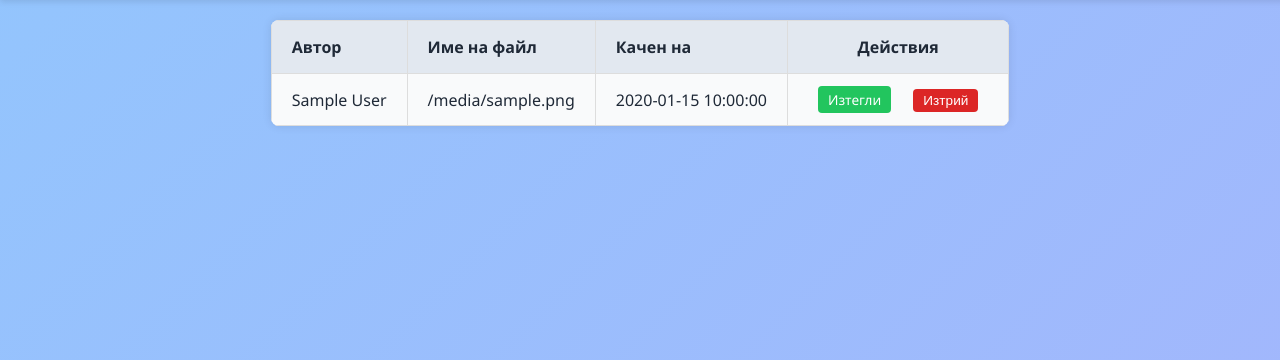
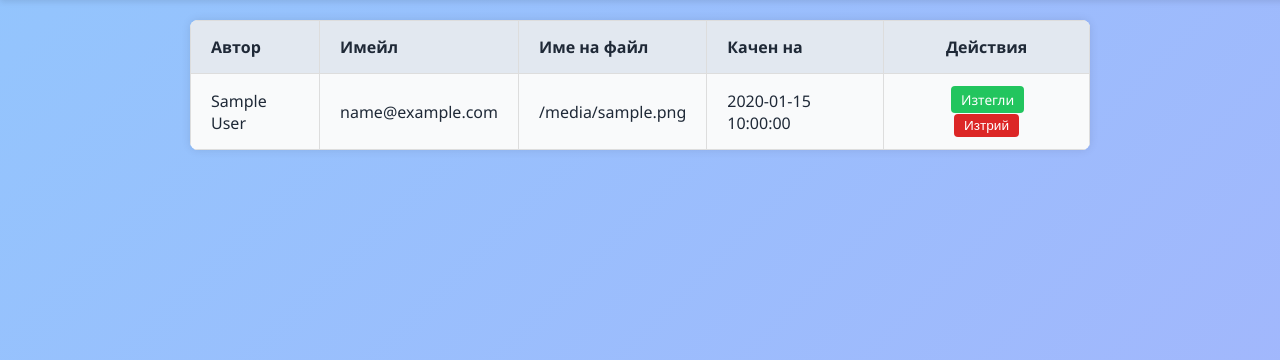
Before and after one commit to codingburgas/2425-11-b-pp-student-practices-assignment-INNedkova21, a Flask app: template HandwrittenDigitRecognizer/ai/templates/history.html in a window 1280 px wide. Shown: the part 60-420 px from the top of the page. Run offline with Flask 3, Linux system fonts and the light colour scheme; a user stored in the database is signed in; tables that the repository leaves empty hold one stand-in row (values such as "Sample post"); the template is opened without the code that fills it: most values are stand-ins (such as "Sample title", 1, 10 or a date in 2020); parts of the project's set-up code (start-up, migrations or seed data) failed here and were passed over.

Commit message:
Add email column to history.html

```diff
--- a/HandwrittenDigitRecognizer/ai/routes.py
+++ b/HandwrittenDigitRecognizer/ai/routes.py
@@ -128,6 +128,7 @@
             if os.path.isdir(user_folder_path):
                 user = User.query.filter_by(ID=int(user_folder_name)).first()
                 author_name = f"{user.FirstName} {user.LastName}" if user else "Unknown"
+                author_email = user.Email if user else "Unknown"
                 user_id = user.ID if user else None
 
                 for filename in os.listdir(user_folder_path):
@@ -141,9 +142,9 @@
                             'upload_time': upload_time_str,
                             'upload_time_dt': upload_time_dt,
                             'author_name': author_name,
+                            'author_email': author_email,
                             'user_id': user_id
                         })
-
     else:
         user_folder = os.path.join(upload_folder, str(current_user.ID))
         if os.path.exists(user_folder):
@@ -158,6 +159,7 @@
                         'upload_time': upload_time_str,
                         'upload_time_dt': upload_time_dt,
                         'author_name': f"{current_user.FirstName} {current_user.LastName}",
+                        'author_email': current_user.Email,
                         'user_id': current_user.ID
                     })
 
--- a/HandwrittenDigitRecognizer/ai/templates/history.html
+++ b/HandwrittenDigitRecognizer/ai/templates/history.html
@@ -5,10 +5,11 @@
 {% block content %}
 {% if images %}
 <div style="width: 100%; display: flex; justify-content: center;">
-  <table style="width: 100%; max-width: 1300px; border-collapse: collapse; background-color: #f9fafb; box-shadow: 0 0 10px rgba(0,0,0,0.1); border-radius: 8px; overflow: hidden;">
+  <table style="width: 100%; border-collapse: collapse; background-color: #f9fafb; box-shadow: 0 0 10px rgba(0,0,0,0.1); border-radius: 8px; overflow: hidden;">
     <thead>
       <tr style="background-color: #e2e8f0;">
         <th style="border: 1px solid #ddd; padding: 15px 20px; text-align: left;">Автор</th>
+        <th style="border: 1px solid #ddd; padding: 15px 20px; text-align: left;">Имейл</th>
         <th style="border: 1px solid #ddd; padding: 15px 20px; text-align: left;">Име на файл</th>
         <th style="border: 1px solid #ddd; padding: 15px 20px; text-align: left;">Качен на</th>
         <th style="border: 1px solid #ddd; padding: 15px 20px; text-align: center;">Действия</th>
@@ -22,6 +23,13 @@
             {{ img.author_name }}
           {% else %}
             {{ current_user.FirstName }} {{ current_user.LastName }}
+          {% endif %}
+        </td>
+        <td style="border: 1px solid #ddd; padding: 12px 20px;">
+          {% if current_user.Role == 'Administrator' and img.author_email %}
+            {{ img.author_email }}
+          {% else %}
+            {{ current_user.Email }}
           {% endif %}
         </td>
         <td style="border: 1px solid #ddd; padding: 12px 20px;">
```
